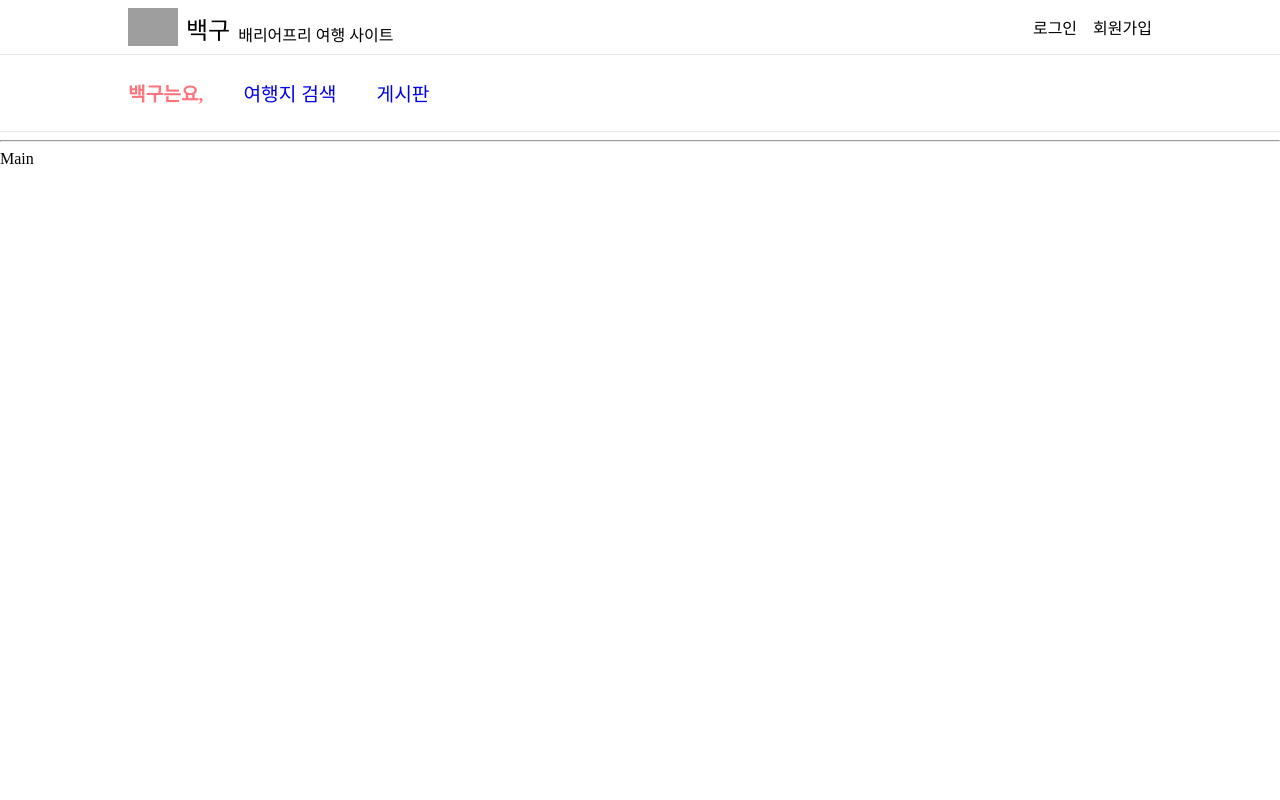
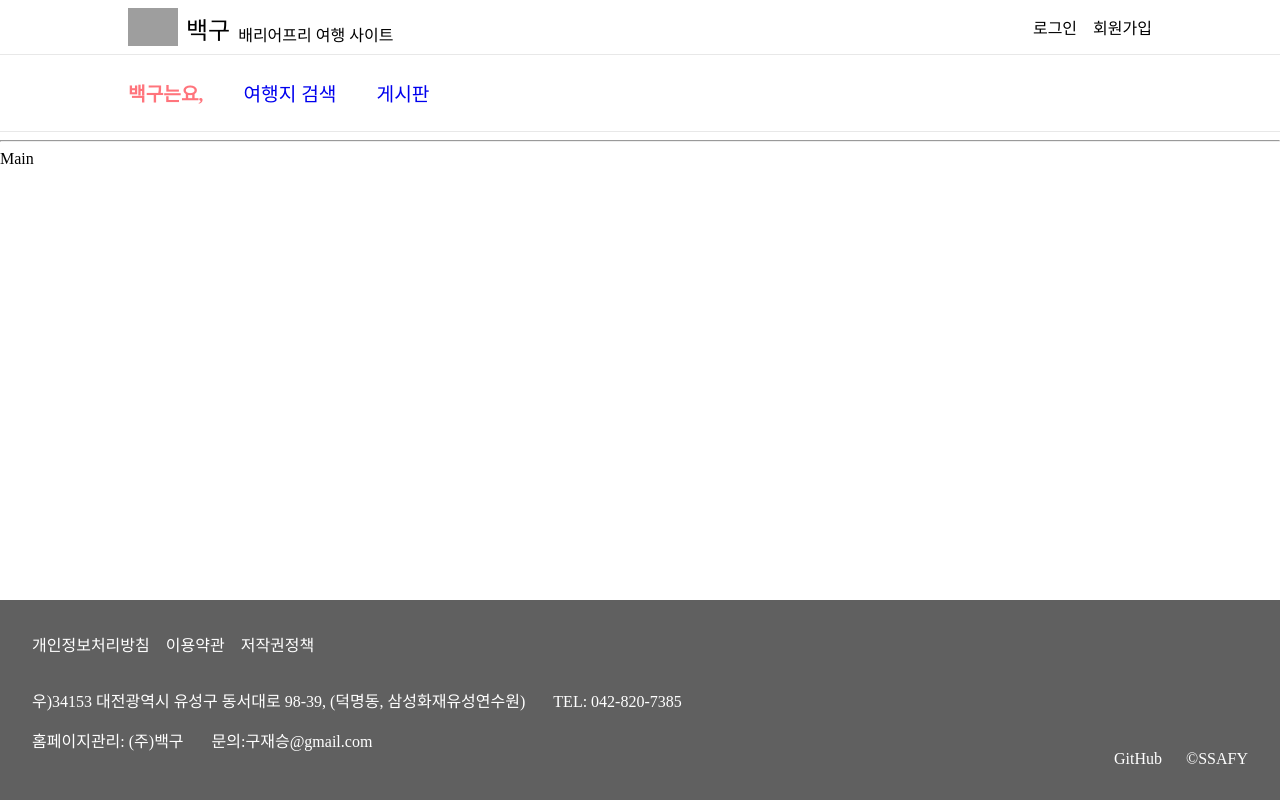
Before and after one commit to BaekGuu/baekgu-front, a Vue app: page / in a window 1280 px wide. Built offline with nearby package versions, Linux system fonts and the light colour scheme; grey boxes are pictures that could not be loaded; a web font is replaced by a local one.

Commit message:
Feat: 푸터 생성

```diff
--- a/src/App.vue
+++ b/src/App.vue
@@ -1,10 +1,12 @@
 <script setup>
+import AppFooter from "./components/AppFooter.vue";
 import AppHeader from "./components/AppHeader.vue";
 </script>
 
 <template>
   <AppHeader />
   <RouterView />
+  <AppFooter />
 </template>
 
 <style scoped></style>
--- a/src/assets/main.css
+++ b/src/assets/main.css
@@ -43,6 +43,7 @@ body {
 
 a {
   text-decoration: none;
+  cursor: pointer;
 }
 
 a:visited {
--- a/src/components/AppFooter.vue
+++ b/src/components/AppFooter.vue
@@ -1,7 +1,53 @@
 <script setup></script>
 
 <template>
-  <div></div>
+  <footer class="bg-gray white">
+    <div class="info">
+      <div class="policy"><a>개인정보처리방침</a><a>이용약관</a><a>저작권정책</a></div>
+      <div class="addr">
+        <p>
+          우&#41;34153 대전광역시 유성구 동서대로 98-39, (덕명동, 삼성화재유성연수원)
+          <span style="margin-left: 1.5rem"> TEL: 042-820-7385 </span>
+        </p>
+        <p>
+          홈페이지관리: (주)백구
+          <span style="margin-left: 1.5rem">문의:구재승@gmail.com </span>
+        </p>
+      </div>
+    </div>
+    <div class="contact">
+      <a href="https://github.com/BaekGuu/teamspace" style="margin-right: 1.5rem">GitHub</a
+      ><span>&#169;SSAFY</span>
+    </div>
+  </footer>
 </template>
 
-<style scoped></style>
+<style scoped>
+footer {
+  position: absolute;
+  bottom: 0;
+  left: 0;
+  width: 100%;
+  display: flex;
+  justify-content: space-between;
+  align-items: end;
+}
+
+.info,
+.contact {
+  margin: 2rem;
+}
+
+.policy {
+  margin-bottom: 2rem;
+}
+
+.policy a {
+  padding-right: 1rem;
+  cursor: pointer;
+}
+
+a {
+  color: #fff;
+}
+</style>
```
